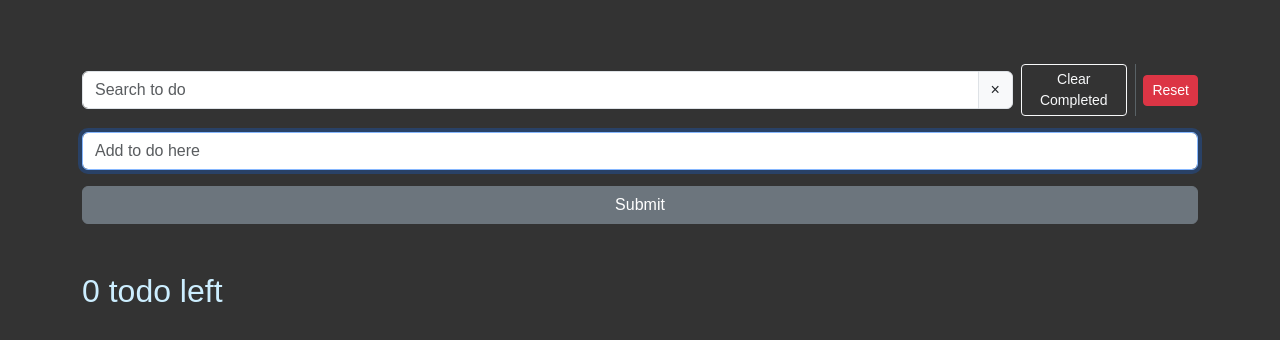
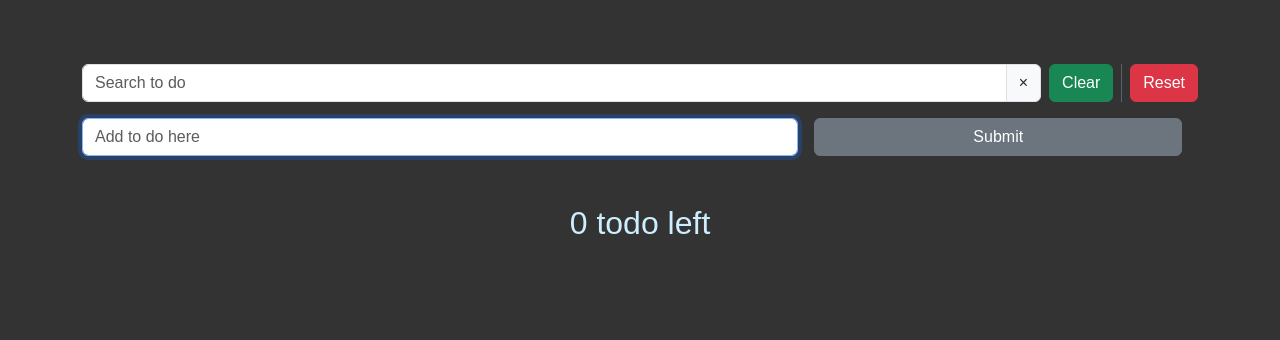
Before and after one commit to johnnyhsu1106/React-Todo-List, a React (Vite) app: page / in a window 1280 px wide. Shown: the top 340 px of the page. Built offline with nearby package versions, Linux system fonts and the light colour scheme.

Commit message:
update style

```diff
--- a/src/App.css
+++ b/src/App.css
@@ -6,11 +6,11 @@
 body {
   background: #333;
   color: hsl(200, 100%, 90%);
-  /* max-width: 400px; */
   padding: 1rem;
   margin: 0 auto;
 }
 
+
 .clear-search-btn {
   cursor: pointer;
 }
--- a/src/components/ControlButtons.jsx
+++ b/src/components/ControlButtons.jsx
@@ -12,15 +12,15 @@ const ControlButtons = () => {
     <>
       <Button
         className='fs-0'
-        size='sm'
-        variant='outline-light'
+        size='md'
+        variant='success'
         onClick={handleCompletedTodosDelete}
       >
-        Clear Completed
+        Clear
       </Button>
       <div className='vr' />
       <Button
-        size='sm'
+        size='md'
         variant='danger'
         onClick={handleAllTodosDelete}
       >
--- a/src/components/NewTodoForm.jsx
+++ b/src/components/NewTodoForm.jsx
@@ -25,8 +25,8 @@ const NewTodoForm = () => {
 
 
   return (
-    <Form onSubmit={handleFormSubmit} className='flex justify-content-end mb-5'>
-      <Form.Group className="mb-3" controlId="TodoForm">
+    <Form onSubmit={handleFormSubmit} className='d-flex  justify-content-center mb-5 w-100'>
+      <Form.Group className="w-100" controlId="TodoForm">
         <Form.Label hidden>To do</Form.Label>
         <Form.Control
           value={todo}
@@ -38,7 +38,7 @@ const NewTodoForm = () => {
       </Form.Group>
 
       <Button
-        className='w-100'
+        className='w-50 mx-3'
         variant="secondary"
         type="submit"
       >
--- a/src/components/Wrapper.jsx
+++ b/src/components/Wrapper.jsx
@@ -1,11 +1,18 @@
-import { Container } from 'react-bootstrap'
+import { Container } from 'react-bootstrap';
+import PropTypes from 'prop-types';
+
 
 const Wrapper = ({children}) => {
   return (
-    <Container className='mt-5'>
+    <Container className='mt-5 d-flex flex-column align-items-center'>
       {children}
     </Container>
   )
-}
+};
+
+Wrapper.propTypes = {
+  children: PropTypes.node.isRequired
+};
+
 
 export default Wrapper;
--- a/src/context/TodoContext.jsx
+++ b/src/context/TodoContext.jsx
@@ -1,7 +1,8 @@
 import { createContext, useContext, useState, useMemo } from 'react'
 import useLocalStorage from '../hooks/useLocalStorage';
+
 import { v4 as uuidv4 } from 'uuid';
-
+import PropTypes from 'prop-types';
 const LOCAL_STORAGE_KEY = 'todos';
 const TodoContext = createContext(null);
 
@@ -58,7 +59,7 @@ const TodoProvider = ({ children }) => {
     setQuery('');
   };
 
-  const hangleSearchQueryChange = (query) => {
+  const handleSearchQueryChange = (query) => {
     setQuery(query);
   };
 
@@ -74,7 +75,7 @@ const TodoProvider = ({ children }) => {
     handleTodoDelete,
     handleCompletedTodosDelete,
     handleAllTodosDelete,
-    hangleSearchQueryChange,
+    handleSearchQueryChange,
     handleSearchQueryClear
   };
 
@@ -83,6 +84,11 @@ const TodoProvider = ({ children }) => {
       {children}
     </TodoContext.Provider>
   )
-}
+};
+
+TodoProvider.propTypes = {
+  children: PropTypes.node.isRequired
+};
+
 
 export { useTodoContext, TodoProvider };
--- a/src/hooks/useLocalStorage.jsx
+++ b/src/hooks/useLocalStorage.jsx
@@ -8,8 +8,14 @@ const useLocalStorage = (key, initialValue) => {
     if (jsonValue === null) {
       return initialValue;
     }
+    let data;
+    try {
+      data = JSON.parse(jsonValue);
+    } catch (error) {
+      throw new Error('useLocalStorage could not parse JSON value');
+    }
 
-    return JSON.parse(jsonValue);
+    return data;
   });
 
   useEffect(() => {
```
Also changed, not shown: src/components/Todo.jsx (+11 -1 lines).
